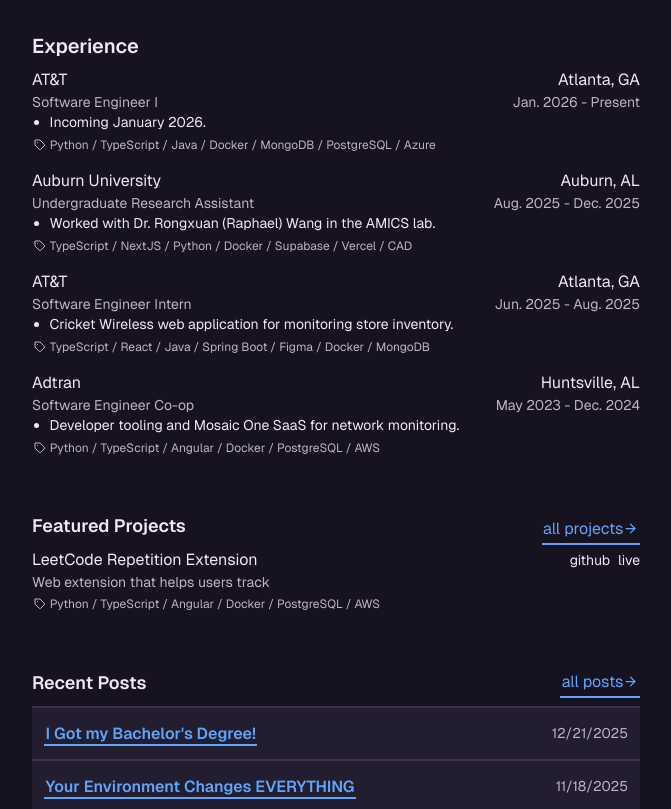
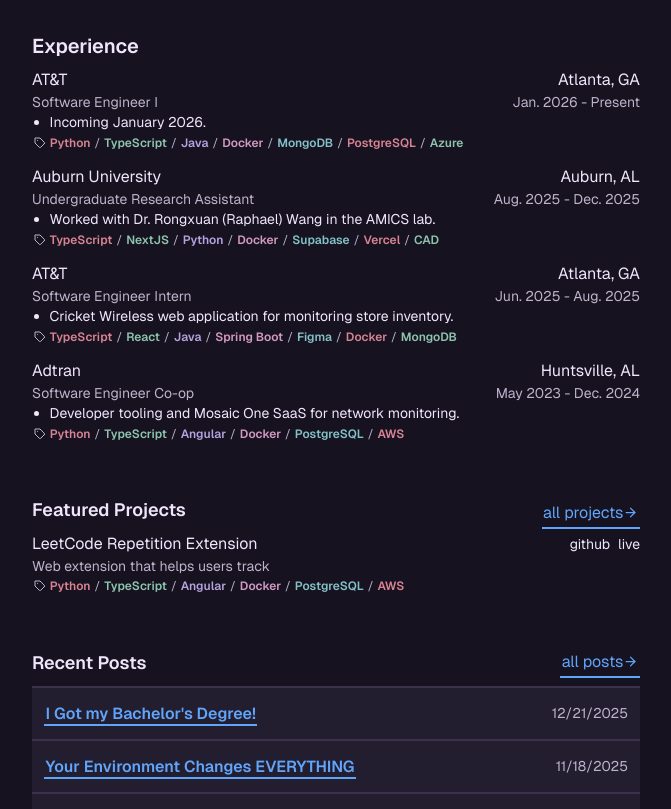
Before and after one commit to jmurrah/personal-portfolio-v2, a React (Vite) app: page / in a window 1280 px wide. Shown: the part 700-1509 px from the top of the page, without its empty margins (304-975 px from the left). Built offline with nearby package versions, Linux system fonts and the light colour scheme.

Commit message:
about to break the tags

```diff
--- a/src/components/ProjectItem/ProjectItem.tsx
+++ b/src/components/ProjectItem/ProjectItem.tsx
@@ -1,5 +1,7 @@
 import SvgIcon from '@/components/SvgIcon';
 import { ICONS } from '@/assets';
+import TagList from '@/components/TagList';
+import { useAccentColors } from '@/hooks/useAccentColors';
 import { PROJECT_STATUS_META, type ProjectItemProps } from './projectStatus';
 
 export default function ProjectItem({
@@ -12,6 +14,7 @@ export default function ProjectItem({
   liveUrl,
 }: ProjectItemProps) {
   const statusMeta = PROJECT_STATUS_META[status];
+  const { getAccentColor } = useAccentColors();
 
   return (
     <div className="flex flex-col border-t-2 border-[var(--border)]">
@@ -53,11 +56,11 @@ export default function ProjectItem({
       <div className="flex flex-col">
         <p className="">{description}</p>
         {tags.length > 0 && (
-          <div className="flex flex-wrap gap-2 main">
-            {tags.map((tag) => (
-              <span key={tag}>#{tag}</span>
-            ))}
-          </div>
+          <TagList
+            tags={tags}
+            getAccentColor={getAccentColor}
+            className="mt-1 text-sm text-[var(--text-muted)]"
+          />
         )}
       </div>
     </div>
--- /dev/null
+++ b/src/components/TagList.tsx
@@ -0,0 +1,38 @@
+import type { CSSProperties, ReactNode } from 'react';
+
+interface TagListProps {
+  tags: string[];
+  getAccentColor: (index: number) => string;
+  className?: string;
+  icon?: ReactNode;
+  tagClassName?: string;
+  separator?: string;
+}
+
+export default function TagList({
+  tags,
+  getAccentColor,
+  className = '',
+  icon,
+  tagClassName = '',
+  separator = '/',
+}: TagListProps) {
+  if (!tags.length) return null;
+
+  return (
+    <div className={`tags flex flex-wrap items-start gap-1 ${className}`.trim()}>
+      {icon ? <p className="shrink-0 flex items-center m-0 leading-none">{icon}</p> : null}
+      {tags.map((tag, index) => (
+        <div key={`${tag}-${index}`} className="flex items-center gap-1">
+          {index > 0 && <p className="text-[var(--text-muted)] m-0 leading-none">{separator}</p>}
+          <p
+            className={`tag-pill leading-none m-0 ${tagClassName}`.trim()}
+            style={{ '--tag-accent': getAccentColor(index) } as CSSProperties}
+          >
+            {tag}
+          </p>
+        </div>
+      ))}
+    </div>
+  );
+}
--- /dev/null
+++ b/src/hooks/useAccentColors.ts
@@ -0,0 +1,40 @@
+import { useCallback, useEffect, useMemo, useState } from 'react';
+
+import { usePrimaryTheme } from '@/hooks/usePrimaryTheme';
+import type { PrimaryThemeName } from '@/theme/primaryTheme';
+
+export const useAccentColors = () => {
+  const { theme, primaryThemes } = usePrimaryTheme();
+  const [isDarkMode, setIsDarkMode] = useState<boolean>(() =>
+    typeof document !== 'undefined'
+      ? document.documentElement.classList.contains('dark-mode')
+      : false,
+  );
+
+  useEffect(() => {
+    if (typeof document === 'undefined') return;
+    const observer = new MutationObserver(() => {
+      setIsDarkMode(document.documentElement.classList.contains('dark-mode'));
+    });
+    observer.observe(document.documentElement, { attributes: true, attributeFilter: ['class'] });
+    return () => observer.disconnect();
+  }, []);
+
+  const accentThemes = useMemo(() => {
+    const idx = primaryThemes.indexOf(theme);
+    if (idx === -1) return primaryThemes;
+    return [...primaryThemes.slice(idx + 1), ...primaryThemes.slice(0, idx)];
+  }, [primaryThemes, theme]);
+
+  const getAccentColor = useCallback(
+    (index: number) => {
+      const sourceList = accentThemes.length ? accentThemes : primaryThemes;
+      const colorName = sourceList[index % sourceList.length] as PrimaryThemeName;
+      const shade = isDarkMode ? 'dark' : 'light';
+      return `var(--theme-${colorName}-primary-${shade})`;
+    },
+    [accentThemes, isDarkMode, primaryThemes],
+  );
+
+  return { getAccentColor };
+};
--- a/src/index.css
+++ b/src/index.css
@@ -128,6 +128,19 @@ a {
 
 .tags {
   margin-left: 1.75px;
+}
+
+.tag-pill {
+  color: color-mix(
+    in srgb,
+    var(--text-muted) 60%,
+    var(--tag-accent, var(--primary)) 40%
+  );
+  display: inline-flex;
+  align-items: center;
+  font-weight: 600;
+  margin: 0;
+  white-space: nowrap;
 }
 
 .accent-underline {
--- a/src/pages/Home.tsx
+++ b/src/pages/Home.tsx
@@ -1,43 +1,17 @@
-import React, { useEffect, useMemo, useState, type CSSProperties } from 'react';
+import { useMemo, type CSSProperties } from 'react';
 import { Link } from 'react-router-dom';
 import SvgIcon from '@/components/SvgIcon';
 import { PHOTOS, ICONS } from '@/assets';
 import ThemeFontToggle from '@/components/ThemeFontToggle';
+import TagList from '@/components/TagList';
 import { technologies } from '@/constants/technologies';
 import TechnologyBadge from '@/components/TechnologyBadge';
-import { usePrimaryTheme } from '@/hooks/usePrimaryTheme';
+import { useAccentColors } from '@/hooks/useAccentColors';
 import { getCachedBlogPosts } from '@/components/Blog/feedService';
 import { getPostPath, getPostSlug } from '@/components/Blog/postRouting';
 
 export default function Home() {
-  const { theme, primaryThemes } = usePrimaryTheme();
-  const [isDarkMode, setIsDarkMode] = useState<boolean>(() =>
-    typeof document !== 'undefined'
-      ? document.documentElement.classList.contains('dark-mode')
-      : false,
-  );
-
-  useEffect(() => {
-    if (typeof document === 'undefined') return;
-    const observer = new MutationObserver(() => {
-      setIsDarkMode(document.documentElement.classList.contains('dark-mode'));
-    });
-    observer.observe(document.documentElement, { attributes: true, attributeFilter: ['class'] });
-    return () => observer.disconnect();
-  }, []);
-
-  const accentThemes = (() => {
-    const idx = primaryThemes.indexOf(theme);
-    if (idx === -1) return primaryThemes;
-    return [...primaryThemes.slice(idx + 1), ...primaryThemes.slice(0, idx)];
-  })();
-
-  const getAccentColor = (index: number) => {
-    const sourceList = accentThemes.length ? accentThemes : primaryThemes;
-    const colorName = sourceList[index % sourceList.length];
-    const shade = isDarkMode ? 'dark' : 'light';
-    return `var(--theme-${colorName}-primary-${shade})`;
-  };
+  const { getAccentColor } = useAccentColors();
 
   const formatDate = (value?: string | null) => {
     if (!value) return '';
@@ -172,7 +146,7 @@ export default function Home() {
             and{' '}
             <span
               className="accent-underline"
-              style={{ '--accent-underline-color': getAccentColor(6) } as React.CSSProperties}
+              style={{ '--accent-underline-color': getAccentColor(6) } as CSSProperties}
             >
               scalable
             </span>{' '}
@@ -248,16 +222,20 @@ export default function Home() {
                     <li>Incoming January 2026.</li>
                   </ul>
                 </div>
-                <div className="tags mt-1 flex gap-1 items-start text-xs text-[var(--text-muted)]">
+                <TagList
+                  tags={['Python', 'TypeScript', 'Java', 'Docker', 'MongoDB', 'PostgreSQL', 'Azure']}
+                  getAccentColor={getAccentColor}
+                  className="mt-1 text-xs text-[var(--text-muted)]"
+                  icon={
                     <SvgIcon
                       src={ICONS.tag}
                       alt="All projects"
                       size="3xsmall"
                       color="currentColor"
-                    className="shrink-0 mt-0.5"
+                      className="shrink-0"
                     />
-                  <p>Python / TypeScript / Java / Docker / MongoDB / PostgreSQL / Azure</p>
-                </div>
+                  }
+                />
               </div>
             </div>
           </div>
@@ -275,16 +253,20 @@ export default function Home() {
                 <ul className="bullet-list text-sm">
                   <li>Worked with Dr. Rongxuan (Raphael) Wang in the AMICS lab.</li>
                 </ul>
-                <div className="tags mt-1 flex gap-1 items-start text-xs text-[var(--text-muted)]">
+                <TagList
+                  tags={['TypeScript', 'NextJS', 'Python', 'Docker', 'Supabase', 'Vercel', 'CAD']}
+                  getAccentColor={getAccentColor}
+                  className="mt-1 text-xs text-[var(--text-muted)]"
+                  icon={
                     <SvgIcon
                       src={ICONS.tag}
                       alt="All projects"
                       size="3xsmall"
                       color="currentColor"
-                    className="shrink-0 mt-0.5"
+                      className="shrink-0"
                     />
-                  <p>TypeScript / NextJS / Python / Docker / Supabase / Vercel / CAD</p>
-                </div>
+                  }
+                />
               </div>
             </div>
           </div>
@@ -302,16 +284,20 @@ export default function Home() {
                 <ul className="bullet-list text-sm">
                   <li>Cricket Wireless web application for monitoring store inventory.</li>
                 </ul>
-                <div className="tags mt-1 flex gap-1 items-start text-xs text-[var(--text-muted)]">
+                <TagList
+                  tags={['TypeScript', 'React', 'Java', 'Spring Boot', 'Figma', 'Docker', 'MongoDB']}
+                  getAccentColor={getAccentColor}
+                  className="mt-1 text-xs text-[var(--text-muted)]"
+                  icon={
                     <SvgIcon
                       src={ICONS.tag}
                       alt="All projects"
                       size="3xsmall"
                       color="currentColor"
-                    className="shrink-0 mt-0.5"
+                      className="shrink-0"
                     />
-                  <p>TypeScript / React / Java / Spring Boot / Figma / Docker / MongoDB</p>
-                </div>
+                  }
+                />
               </div>
             </div>
           </div>
@@ -330,16 +316,20 @@ export default function Home() {
                   <li>Developer tooling and Mosaic One SaaS for network monitoring.</li>
                 </ul>
               </div>
-              <div className="tags mt-1 flex gap-1 items-start text-xs text-[var(--text-muted)]">
+              <TagList
+                tags={['Python', 'TypeScript', 'Angular', 'Docker', 'PostgreSQL', 'AWS']}
+                getAccentColor={getAccentColor}
+                className="mt-1 text-xs text-[var(--text-muted)]"
+                icon={
                   <SvgIcon
                     src={ICONS.tag}
                     alt="All projects"
                     size="3xsmall"
                     color="currentColor"
-                  className="shrink-0 mt-0.5"
+                    className="shrink-0"
                   />
-                <p>Python / TypeScript / Angular / Docker / PostgreSQL / AWS</p>
-              </div>
+                }
+              />
             </div>
           </div>
         </div>
@@ -372,16 +362,20 @@ export default function Home() {
             <p className="text-[var(--text-muted)] text-sm">
               Web extension that helps users track{' '}
             </p>
-            <div className="tags mt-1 flex gap-1 items-start text-xs text-[var(--text-muted)]">
+            <TagList
+              tags={['Python', 'TypeScript', 'Angular', 'Docker', 'PostgreSQL', 'AWS']}
+              getAccentColor={getAccentColor}
+              className="mt-1 text-xs text-[var(--text-muted)]"
+              icon={
                 <SvgIcon
                   src={ICONS.tag}
                   alt="All projects"
                   size="3xsmall"
                   color="currentColor"
-                className="shrink-0 mt-0.5"
+                  className="shrink-0"
                 />
-              <p>Python / TypeScript / Angular / Docker / PostgreSQL / AWS</p>
-            </div>
+              }
+            />
           </div>
         </div>
       </div>
```
Lines whose indentation alone changed are shown as unchanged.
